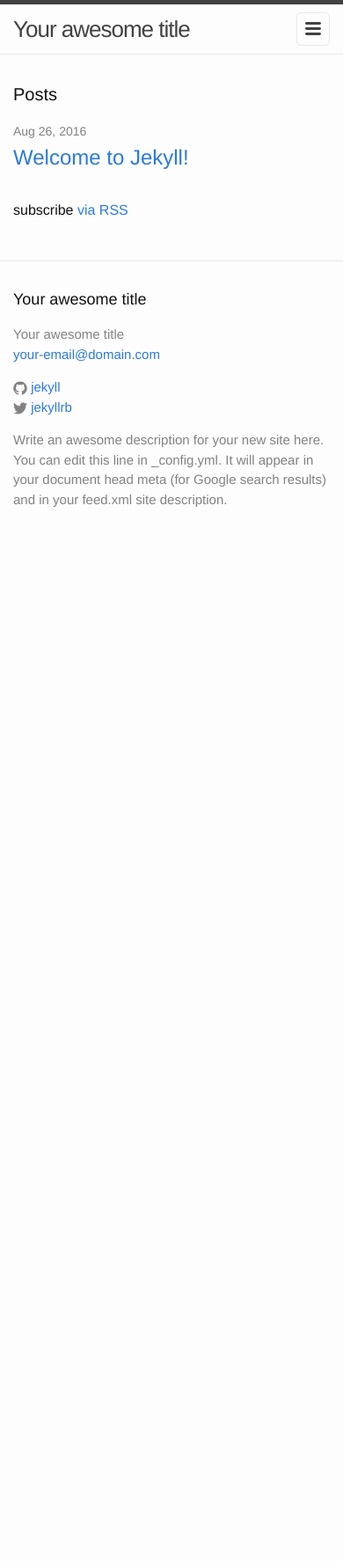
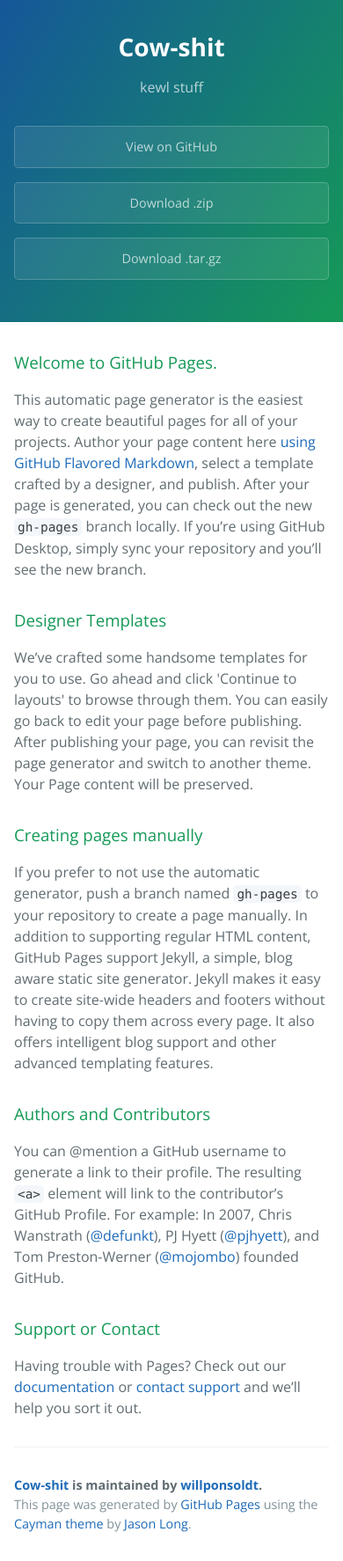
Before and after one commit to willponsoldt/cow-shit, a Jekyll site: the page index.html, which Jekyll copies as it is, in a window 390 px wide. Shown: the whole page at 88% size. Built offline with Jekyll 4.4.1, drawn with Linux system fonts in a browser that asks for light colours; before the commit the page ends 900 px from its top, so only the background shows below that.

Commit message:
Create master branch via GitHub

```diff
--- a/index.html
+++ b/index.html
@@ -1,23 +1,57 @@
----
-layout: default
----
+<!DOCTYPE html>
+<html lang="en-us">
+  <head>
+    <meta charset="UTF-8">
+    <title>Cow-shit by willponsoldt</title>
+    <meta name="viewport" content="width=device-width, initial-scale=1">
+    <link rel="stylesheet" type="text/css" href="stylesheets/normalize.css" media="screen">
+    <link href='https://fonts.googleapis.com/css?family=Open+Sans:400,700' rel='stylesheet' type='text/css'>
+    <link rel="stylesheet" type="text/css" href="stylesheets/stylesheet.css" media="screen">
+    <link rel="stylesheet" type="text/css" href="stylesheets/github-light.css" media="screen">
+  </head>
+  <body>
+    <section class="page-header">
+      <h1 class="project-name">Cow-shit</h1>
+      <h2 class="project-tagline">kewl stuff</h2>
+      <a href="https://github.com/willponsoldt/cow-shit" class="btn">View on GitHub</a>
+      <a href="https://github.com/willponsoldt/cow-shit/zipball/master" class="btn">Download .zip</a>
+      <a href="https://github.com/willponsoldt/cow-shit/tarball/master" class="btn">Download .tar.gz</a>
+    </section>
 
-<div class="home">
+    <section class="main-content">
+      <h3>
+<a id="welcome-to-github-pages" class="anchor" href="#welcome-to-github-pages" aria-hidden="true"><span aria-hidden="true" class="octicon octicon-link"></span></a>Welcome to GitHub Pages.</h3>
 
-  <h1 class="page-heading">Posts</h1>
+<p>This automatic page generator is the easiest way to create beautiful pages for all of your projects. Author your page content here <a href="https://guides.github.com/features/mastering-markdown/">using GitHub Flavored Markdown</a>, select a template crafted by a designer, and publish. After your page is generated, you can check out the new <code>gh-pages</code> branch locally. If you’re using GitHub Desktop, simply sync your repository and you’ll see the new branch.</p>
 
-  <ul class="post-list">
-    {% for post in site.posts %}
-      <li>
-        <span class="post-meta">{{ post.date | date: "%b %-d, %Y" }}</span>
+<h3>
+<a id="designer-templates" class="anchor" href="#designer-templates" aria-hidden="true"><span aria-hidden="true" class="octicon octicon-link"></span></a>Designer Templates</h3>
 
-        <h2>
-          <a class="post-link" href="{{ post.url | prepend: site.baseurl }}">{{ post.title }}</a>
-        </h2>
-      </li>
-    {% endfor %}
-  </ul>
+<p>We’ve crafted some handsome templates for you to use. Go ahead and click 'Continue to layouts' to browse through them. You can easily go back to edit your page before publishing. After publishing your page, you can revisit the page generator and switch to another theme. Your Page content will be preserved.</p>
 
-  <p class="rss-subscribe">subscribe <a href="{{ "/feed.xml" | prepend: site.baseurl }}">via RSS</a></p>
+<h3>
+<a id="creating-pages-manually" class="anchor" href="#creating-pages-manually" aria-hidden="true"><span aria-hidden="true" class="octicon octicon-link"></span></a>Creating pages manually</h3>
 
-</div>
+<p>If you prefer to not use the automatic generator, push a branch named <code>gh-pages</code> to your repository to create a page manually. In addition to supporting regular HTML content, GitHub Pages support Jekyll, a simple, blog aware static site generator. Jekyll makes it easy to create site-wide headers and footers without having to copy them across every page. It also offers intelligent blog support and other advanced templating features.</p>
+
+<h3>
+<a id="authors-and-contributors" class="anchor" href="#authors-and-contributors" aria-hidden="true"><span aria-hidden="true" class="octicon octicon-link"></span></a>Authors and Contributors</h3>
+
+<p>You can @mention a GitHub username to generate a link to their profile. The resulting <code>&lt;a&gt;</code> element will link to the contributor’s GitHub Profile. For example: In 2007, Chris Wanstrath (<a href="https://github.com/defunkt" class="user-mention">@defunkt</a>), PJ Hyett (<a href="https://github.com/pjhyett" class="user-mention">@pjhyett</a>), and Tom Preston-Werner (<a href="https://github.com/mojombo" class="user-mention">@mojombo</a>) founded GitHub.</p>
+
+<h3>
+<a id="support-or-contact" class="anchor" href="#support-or-contact" aria-hidden="true"><span aria-hidden="true" class="octicon octicon-link"></span></a>Support or Contact</h3>
+
+<p>Having trouble with Pages? Check out our <a href="https://help.github.com/pages">documentation</a> or <a href="https://github.com/contact">contact support</a> and we’ll help you sort it out.</p>
+
+      <footer class="site-footer">
+        <span class="site-footer-owner"><a href="https://github.com/willponsoldt/cow-shit">Cow-shit</a> is maintained by <a href="https://github.com/willponsoldt">willponsoldt</a>.</span>
+
+        <span class="site-footer-credits">This page was generated by <a href="https://pages.github.com">GitHub Pages</a> using the <a href="https://github.com/jasonlong/cayman-theme">Cayman theme</a> by <a href="https://twitter.com/jasonlong">Jason Long</a>.</span>
+      </footer>
+
+    </section>
+
+
+  </body>
+</html>
--- /dev/null
+++ b/stylesheets/github-light.css
@@ -0,0 +1,123 @@
+/*
+The MIT License (MIT)
+
+Copyright (c) 2016 GitHub, Inc.
+
+Permission is hereby granted, free of charge, to any person obtaining a copy
+of this software and associated documentation files (the "Software"), to deal
+in the Software without restriction, including without limitation the rights
+to use, copy, modify, merge, publish, distribute, sublicense, and/or sell
+copies of the Software, and to permit persons to whom the Software is
+furnished to do so, subject to the following conditions:
+
+The above copyright notice and this permission notice shall be included in all
+copies or substantial portions of the Software.
+
+THE SOFTWARE IS PROVIDED "AS IS", WITHOUT WARRANTY OF ANY KIND, EXPRESS OR
+IMPLIED, INCLUDING BUT NOT LIMITED TO THE WARRANTIES OF MERCHANTABILITY,
+FITNESS FOR A PARTICULAR PURPOSE AND NONINFRINGEMENT. IN NO EVENT SHALL THE
+AUTHORS OR COPYRIGHT HOLDERS BE LIABLE FOR ANY CLAIM, DAMAGES OR OTHER
+LIABILITY, WHETHER IN AN ACTION OF CONTRACT, TORT OR OTHERWISE, ARISING FROM,
+OUT OF OR IN CONNECTION WITH THE SOFTWARE OR THE USE OR OTHER DEALINGS IN THE
+SOFTWARE.
+
+*/
+
+.pl-c /* comment */ {
+  color: #969896;
+}
+
+.pl-c1 /* constant, variable.other.constant, support, meta.property-name, support.constant, support.variable, meta.module-reference, markup.raw, meta.diff.header */,
+.pl-s .pl-v /* string variable */ {
+  color: #0086b3;
+}
+
+.pl-e /* entity */,
+.pl-en /* entity.name */ {
+  color: #795da3;
+}
+
+.pl-smi /* variable.parameter.function, storage.modifier.package, storage.modifier.import, storage.type.java, variable.other */,
+.pl-s .pl-s1 /* string source */ {
+  color: #333;
+}
+
+.pl-ent /* entity.name.tag */ {
+  color: #63a35c;
+}
+
+.pl-k /* keyword, storage, storage.type */ {
+  color: #a71d5d;
+}
+
+.pl-s /* string */,
+.pl-pds /* punctuation.definition.string, string.regexp.character-class */,
+.pl-s .pl-pse .pl-s1 /* string punctuation.section.embedded source */,
+.pl-sr /* string.regexp */,
+.pl-sr .pl-cce /* string.regexp constant.character.escape */,
+.pl-sr .pl-sre /* string.regexp source.ruby.embedded */,
+.pl-sr .pl-sra /* string.regexp string.regexp.arbitrary-repitition */ {
+  color: #183691;
+}
+
+.pl-v /* variable */ {
+  color: #ed6a43;
+}
+
+.pl-id /* invalid.deprecated */ {
+  color: #b52a1d;
+}
+
+.pl-ii /* invalid.illegal */ {
+  color: #f8f8f8;
+  background-color: #b52a1d;
+}
+
+.pl-sr .pl-cce /* string.regexp constant.character.escape */ {
+  font-weight: bold;
+  color: #63a35c;
+}
+
+.pl-ml /* markup.list */ {
+  color: #693a17;
+}
+
+.pl-mh /* markup.heading */,
+.pl-mh .pl-en /* markup.heading entity.name */,
+.pl-ms /* meta.separator */ {
+  font-weight: bold;
+  color: #1d3e81;
+}
+
+.pl-mq /* markup.quote */ {
+  color: #008080;
+}
+
+.pl-mi /* markup.italic */ {
+  font-style: italic;
+  color: #333;
+}
+
+.pl-mb /* markup.bold */ {
+  font-weight: bold;
+  color: #333;
+}
+
+.pl-md /* markup.deleted, meta.diff.header.from-file */ {
+  color: #bd2c00;
+  background-color: #ffecec;
+}
+
+.pl-mi1 /* markup.inserted, meta.diff.header.to-file */ {
+  color: #55a532;
+  background-color: #eaffea;
+}
+
+.pl-mdr /* meta.diff.range */ {
+  font-weight: bold;
+  color: #795da3;
+}
+
+.pl-mo /* meta.output */ {
+  color: #1d3e81;
+}
--- /dev/null
+++ b/stylesheets/stylesheet.css
@@ -0,0 +1,245 @@
+* {
+  box-sizing: border-box; }
+
+body {
+  padding: 0;
+  margin: 0;
+  font-family: "Open Sans", "Helvetica Neue", Helvetica, Arial, sans-serif;
+  font-size: 16px;
+  line-height: 1.5;
+  color: #606c71; }
+
+a {
+  color: #1e6bb8;
+  text-decoration: none; }
+  a:hover {
+    text-decoration: underline; }
+
+.btn {
+  display: inline-block;
+  margin-bottom: 1rem;
+  color: rgba(255, 255, 255, 0.7);
+  background-color: rgba(255, 255, 255, 0.08);
+  border-color: rgba(255, 255, 255, 0.2);
+  border-style: solid;
+  border-width: 1px;
+  border-radius: 0.3rem;
+  transition: color 0.2s, background-color 0.2s, border-color 0.2s; }
+  .btn + .btn {
+    margin-left: 1rem; }
+
+.btn:hover {
+  color: rgba(255, 255, 255, 0.8);
+  text-decoration: none;
+  background-color: rgba(255, 255, 255, 0.2);
+  border-color: rgba(255, 255, 255, 0.3); }
+
+@media screen and (min-width: 64em) {
+  .btn {
+    padding: 0.75rem 1rem; } }
+
+@media screen and (min-width: 42em) and (max-width: 64em) {
+  .btn {
+    padding: 0.6rem 0.9rem;
+    font-size: 0.9rem; } }
+
+@media screen and (max-width: 42em) {
+  .btn {
+    display: block;
+    width: 100%;
+    padding: 0.75rem;
+    font-size: 0.9rem; }
+    .btn + .btn {
+      margin-top: 1rem;
+      margin-left: 0; } }
+
+.page-header {
+  color: #fff;
+  text-align: center;
+  background-color: #159957;
+  background-image: linear-gradient(120deg, #155799, #159957); }
+
+@media screen and (min-width: 64em) {
+  .page-header {
+    padding: 5rem 6rem; } }
+
+@media screen and (min-width: 42em) and (max-width: 64em) {
+  .page-header {
+    padding: 3rem 4rem; } }
+
+@media screen and (max-width: 42em) {
+  .page-header {
+    padding: 2rem 1rem; } }
+
+.project-name {
+  margin-top: 0;
+  margin-bottom: 0.1rem; }
+
+@media screen and (min-width: 64em) {
+  .project-name {
+    font-size: 3.25rem; } }
+
+@media screen and (min-width: 42em) and (max-width: 64em) {
+  .project-name {
+    font-size: 2.25rem; } }
+
+@media screen and (max-width: 42em) {
+  .project-name {
+    font-size: 1.75rem; } }
+
+.project-tagline {
+  margin-bottom: 2rem;
+  font-weight: normal;
+  opacity: 0.7; }
+
+@media screen and (min-width: 64em) {
+  .project-tagline {
+    font-size: 1.25rem; } }
+
+@media screen and (min-width: 42em) and (max-width: 64em) {
+  .project-tagline {
+    font-size: 1.15rem; } }
+
+@media screen and (max-width: 42em) {
+  .project-tagline {
+    font-size: 1rem; } }
+
+.main-content :first-child {
+  margin-top: 0; }
+.main-content img {
+  max-width: 100%; }
+.main-content h1, .main-content h2, .main-content h3, .main-content h4, .main-content h5, .main-content h6 {
+  margin-top: 2rem;
+  margin-bottom: 1rem;
+  font-weight: normal;
+  color: #159957; }
+.main-content p {
+  margin-bottom: 1em; }
+.main-content code {
+  padding: 2px 4px;
+  font-family: Consolas, "Liberation Mono", Menlo, Courier, monospace;
+  font-size: 0.9rem;
+  color: #383e41;
+  background-color: #f3f6fa;
+  border-radius: 0.3rem; }
+.main-content pre {
+  padding: 0.8rem;
+  margin-top: 0;
+  margin-bottom: 1rem;
+  font: 1rem Consolas, "Liberation Mono", Menlo, Courier, monospace;
+  color: #567482;
+  word-wrap: normal;
+  background-color: #f3f6fa;
+  border: solid 1px #dce6f0;
+  border-radius: 0.3rem; }
+  .main-content pre > code {
+    padding: 0;
+    margin: 0;
+    font-size: 0.9rem;
+    color: #567482;
+    word-break: normal;
+    white-space: pre;
+    background: transparent;
+    border: 0; }
+.main-content .highlight {
+  margin-bottom: 1rem; }
+  .main-content .highlight pre {
+    margin-bottom: 0;
+    word-break: normal; }
+.main-content .highlight pre, .main-content pre {
+  padding: 0.8rem;
+  overflow: auto;
+  font-size: 0.9rem;
+  line-height: 1.45;
+  border-radius: 0.3rem; }
+.main-content pre code, .main-content pre tt {
+  display: inline;
+  max-width: initial;
+  padding: 0;
+  margin: 0;
+  overflow: initial;
+  line-height: inherit;
+  word-wrap: normal;
+  background-color: transparent;
+  border: 0; }
+  .main-content pre code:before, .main-content pre code:after, .main-content pre tt:before, .main-content pre tt:after {
+    content: normal; }
+.main-content ul, .main-content ol {
+  margin-top: 0; }
+.main-content blockquote {
+  padding: 0 1rem;
+  margin-left: 0;
+  color: #819198;
+  border-left: 0.3rem solid #dce6f0; }
+  .main-content blockquote > :first-child {
+    margin-top: 0; }
+  .main-content blockquote > :last-child {
+    margin-bottom: 0; }
+.main-content table {
+  display: block;
+  width: 100%;
+  overflow: auto;
+  word-break: normal;
+  word-break: keep-all; }
+  .main-content table th {
+    font-weight: bold; }
+  .main-content table th, .main-content table td {
+    padding: 0.5rem 1rem;
+    border: 1px solid #e9ebec; }
+.main-content dl {
+  padding: 0; }
+  .main-content dl dt {
+    padding: 0;
+    margin-top: 1rem;
+    font-size: 1rem;
+    font-weight: bold; }
+  .main-content dl dd {
+    padding: 0;
+    margin-bottom: 1rem; }
+.main-content hr {
+  height: 2px;
+  padding: 0;
+  margin: 1rem 0;
+  background-color: #eff0f1;
+  border: 0; }
+
+@media screen and (min-width: 64em) {
+  .main-content {
+    max-width: 64rem;
+    padding: 2rem 6rem;
+    margin: 0 auto;
+    font-size: 1.1rem; } }
+
+@media screen and (min-width: 42em) and (max-width: 64em) {
+  .main-content {
+    padding: 2rem 4rem;
+    font-size: 1.1rem; } }
+
+@media screen and (max-width: 42em) {
+  .main-content {
+    padding: 2rem 1rem;
+    font-size: 1rem; } }
+
+.site-footer {
+  padding-top: 2rem;
+  margin-top: 2rem;
+  border-top: solid 1px #eff0f1; }
+
+.site-footer-owner {
+  display: block;
+  font-weight: bold; }
+
+.site-footer-credits {
+  color: #819198; }
+
+@media screen and (min-width: 64em) {
+  .site-footer {
+    font-size: 1rem; } }
+
+@media screen and (min-width: 42em) and (max-width: 64em) {
+  .site-footer {
+    font-size: 1rem; } }
+
+@media screen and (max-width: 42em) {
+  .site-footer {
+    font-size: 0.9rem; } }
```
Also changed, not shown: params.json (added, +6 -0 lines), stylesheets/normalize.css (added).
